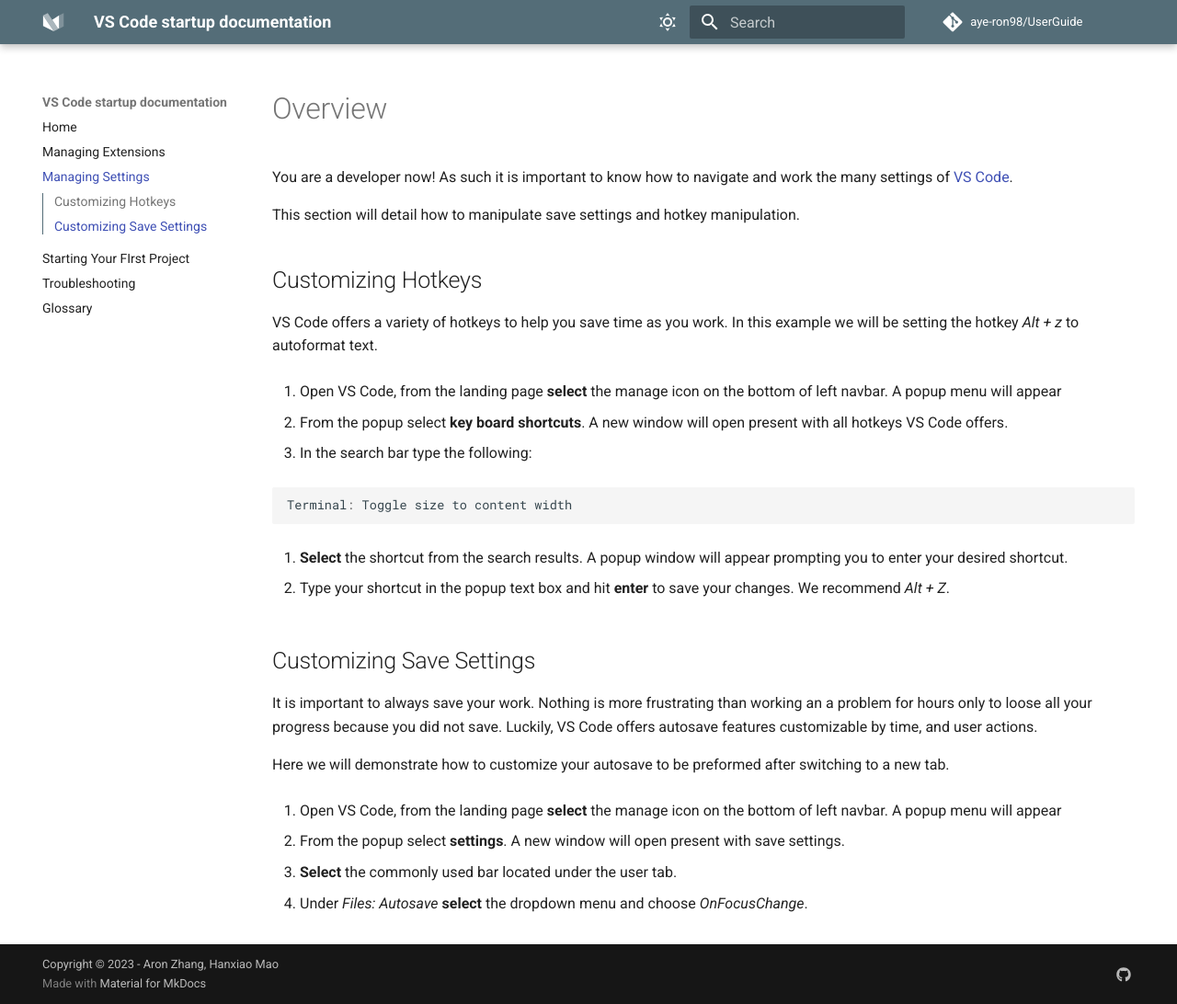
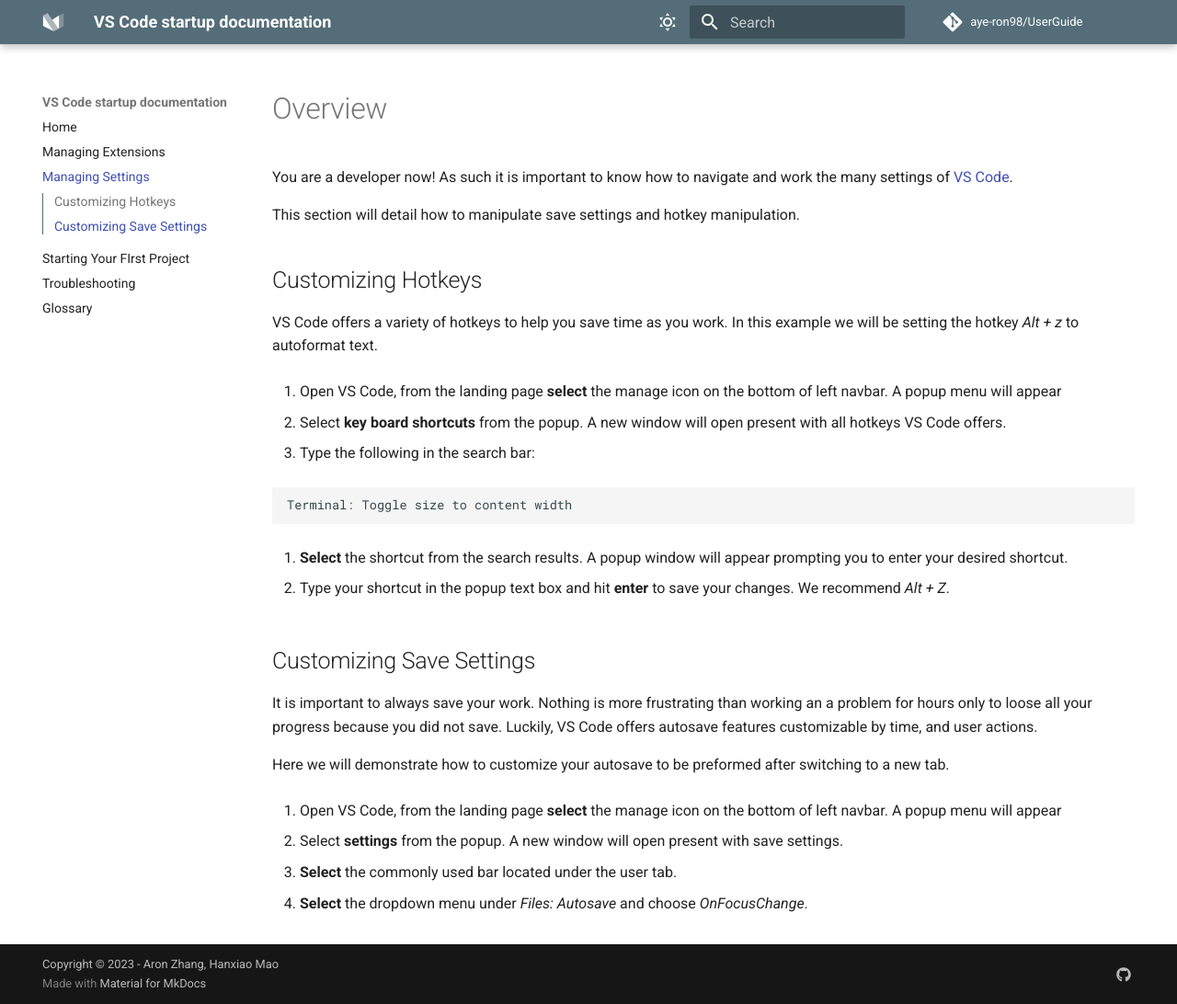
Before and after one commit to aye-ron98/UserGuide, an MkDocs documentation site: the page built from docs/pages/settings.md, in a window 1280 px wide and 1092 px high. Shown: the whole window at 92% size. Built offline with MkDocs 1.6.1 and Material for MkDocs 9.7.7, drawn with Linux system fonts in a browser that asks for light colours; nearby versions of some CDN libraries; comment, search, counter and statistics services are not loaded.

Commit message:
rephrase for the setting page

````diff
--- a/docs/pages/settings.md
+++ b/docs/pages/settings.md
@@ -10,9 +10,9 @@
 
 1. Open VS Code, from the landing page **select** the manage icon on the bottom of left navbar. A popup menu will appear
 
-2. From the popup select **key board shortcuts**. A new window will open present with all hotkeys VS Code offers.
+2. Select **key board shortcuts** from the popup. A new window will open present with all hotkeys VS Code offers.
 
-3. In the search bar type the following:
+3. Type the following in the search bar:
 
 ```{.js .annotate}
 Terminal: Toggle size to content width
@@ -30,8 +30,8 @@
 
 1. Open VS Code, from the landing page **select** the manage icon on the bottom of left navbar. A popup menu will appear
 
-2. From the popup select **settings**. A new window will open present with save settings.
+2. Select **settings** from the popup. A new window will open present with save settings.
 
 3. **Select** the commonly used bar located under the user tab.
 
-4. Under _Files: Autosave_ **select** the dropdown menu and choose _OnFocusChange_.
+4. **Select** the dropdown menu under _Files: Autosave_ and choose _OnFocusChange_.
````
